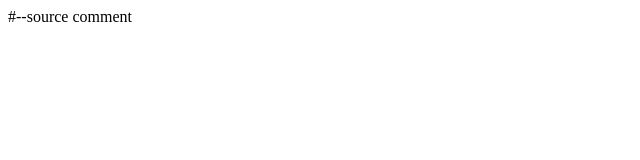
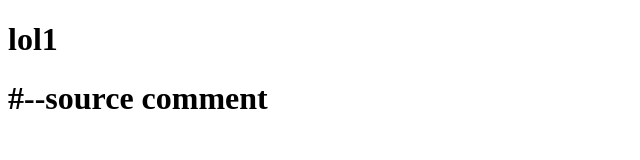
Before and after one commit to niranjansuthar70/git-one, a plain HTML site: page index.html in a window 1280 px wide. Shown: the whole page, without its empty margins (0-640 px from the left). Drawn offline with Linux system fonts and the light colour scheme.

Commit message:
added h1

```diff
--- a/index.html
+++ b/index.html
@@ -5,7 +5,7 @@
     <title>third commit</title>
   </head>
   <body>
-
+    <h1> lol1 <h1>
   </body>
 </html>
 #--source comment
```
